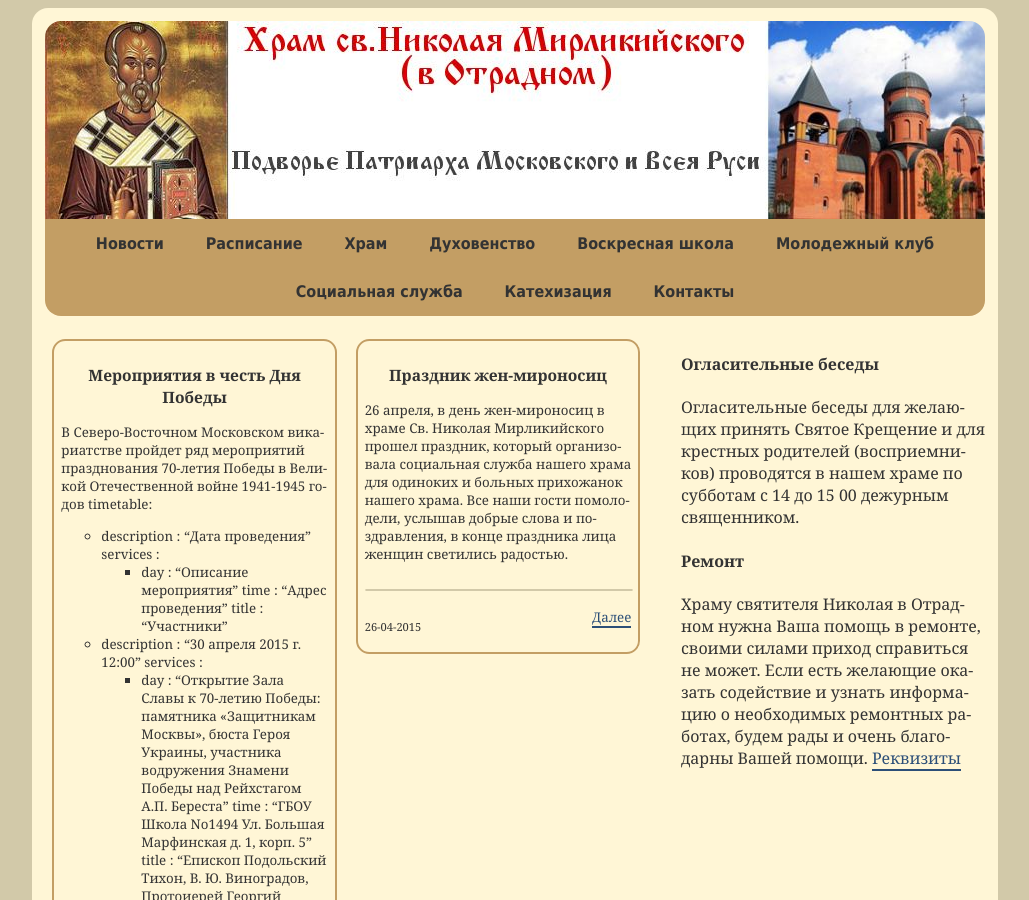
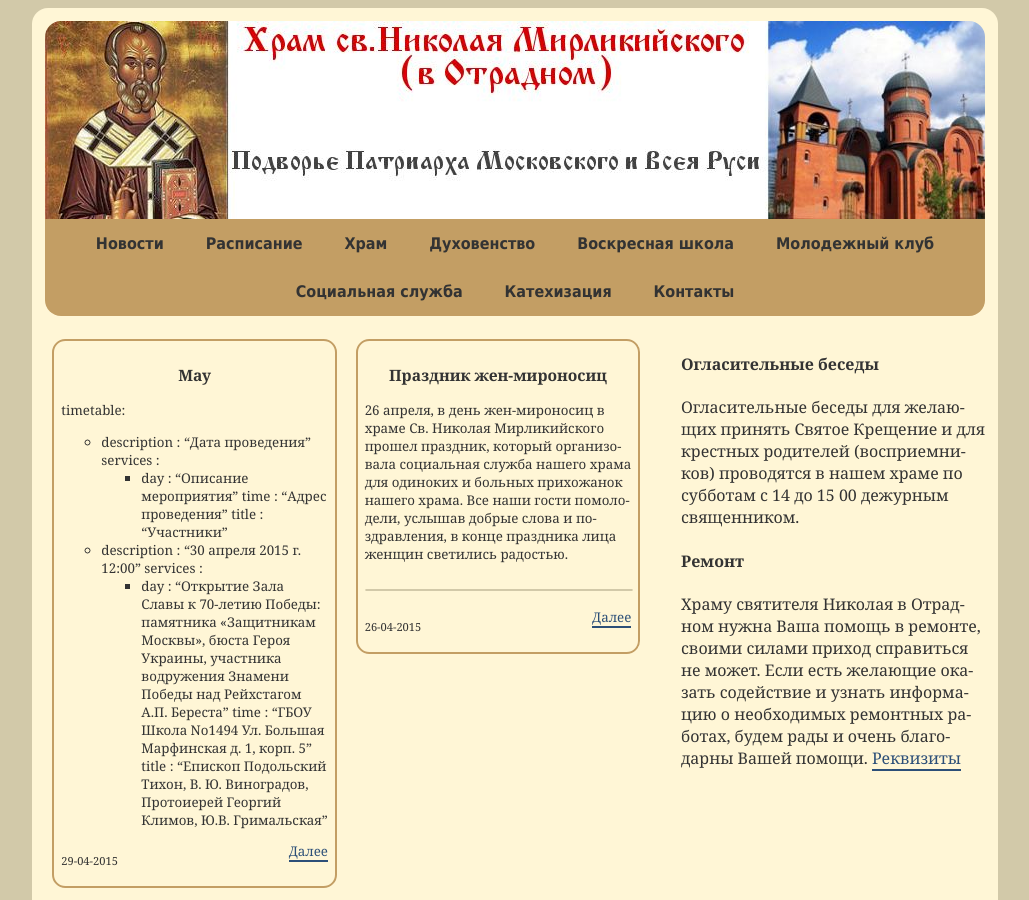
Before and after one commit to hramotradnoe/hramotradnoe.github.io, a Jekyll site: the page built from index.html, in a window 1280 px wide and 900 px high. Shown: the whole window, without its empty margins (125-1154 px from the left). Built offline with Jekyll 4.4.1, drawn with Linux system fonts in a browser that asks for light colours.

Commit message:
Update 2015-04-29-may.md

```diff
--- a/_posts/2015-04-29-may.md
+++ b/_posts/2015-04-29-may.md
@@ -1,8 +1,3 @@
----
-layout  : post
-title   : Мероприятия в честь Дня Победы
----
-В Северо-Восточном Московском викариатстве пройдет ряд мероприятий празднования 70-летия Победы в Великой Отечественной войне 1941-1945 годов
 timetable:
  - description : "Дата проведения"
    services    :
```
